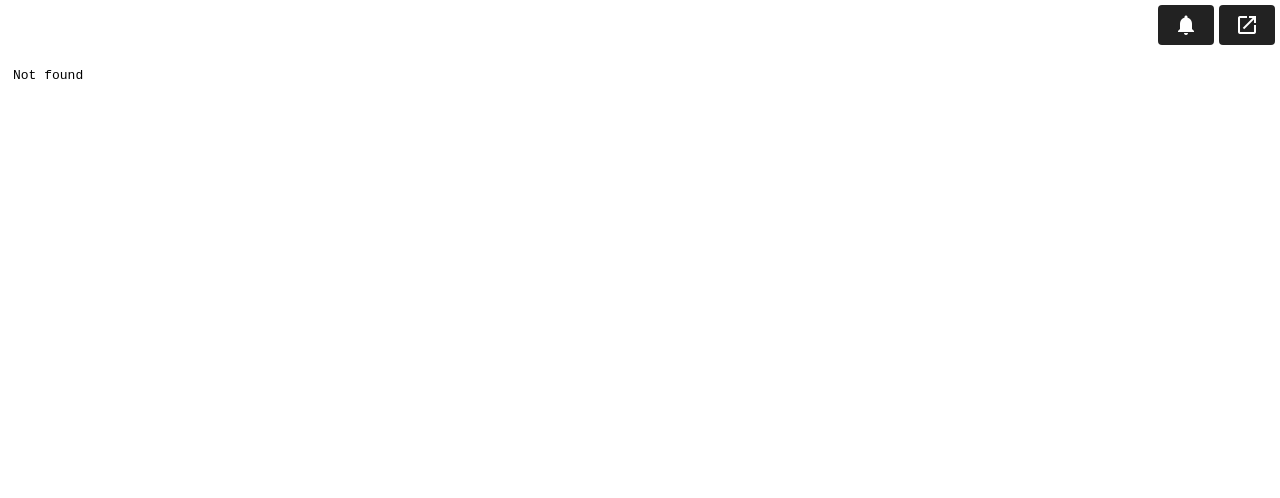
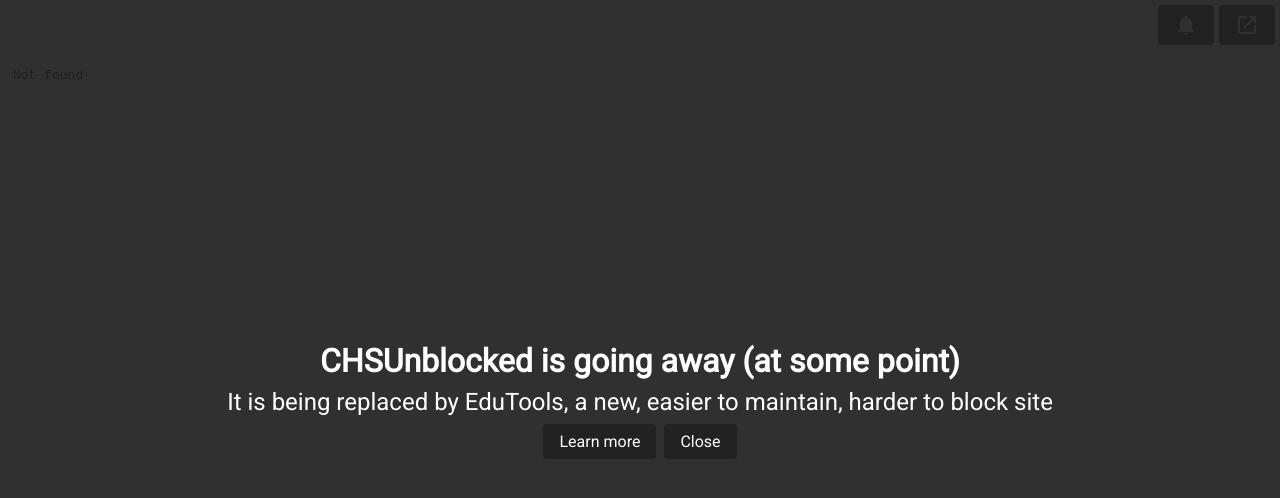
Before and after one commit to CHSUnblocked/embed, a plain HTML site: page index.html in a window 1280 px wide. Drawn offline with Linux system fonts and the light colour scheme.

Commit message:
add going away notice

```diff
--- a/index.html
+++ b/index.html
@@ -1,4 +1,4 @@
-<!DOCTYPE html>
+<!doctype html>
 <html>
     <head>
         <meta charset="UTF-8" />
@@ -42,7 +42,7 @@
             * {
                 user-select: none;
                 box-sizing: border-box;
-        font-family: 'Roboto', sans-serif;
+                font-family: "Roboto", sans-serif;
             }
             .flexgrow {
                 flex-grow: 1;
@@ -157,19 +157,64 @@
                 padding: 20px;
                 margin: 10px;
             }
+            .notice {
+                background-color: #222222ee;
+                position: fixed;
+                top: 0;
+                left: 0;
+                width: 100%;
+                height: 100%;
+                color: white;
+                padding: 5px;
+                justify-content: center;
+                align-items: center;
+                display: flex;
+                flex-direction: column;
+                gap: 8px;
+            }
+            .notice > * {
+                margin: 0;
+            }
         </style>
     </head>
 
     <body>
+        <div class="notice">
+            <h1>CHSUnblocked is going away (at some point)</h1>
+            <h2>
+                It is being replaced by EduTools, a new, easier to maintain,
+                harder to block site
+            </h2>
+            <div style="display: flex; flex-direction: row; gap: 8px">
+                <a
+                    href="https://sites.google.com/schoolsnet.act.edu.au/chsunblocked/deprecation"
+                    target="_blank"
+                    class="material-button"
+                    >Learn more</a
+                >
+                <button
+                    class="material-button"
+                    onclick="document.querySelector('.notice').remove()"
+                >
+                    Close
+                </button>
+            </div>
+        </div>
         <div class="settings hide">
             <div class="container">
-        <button onclick="closeSettings()" class="material-button closebtn">
+                <button
+                    onclick="closeSettings()"
+                    class="material-button closebtn"
+                >
                     <i class="material-icons">close</i>
                 </button>
 
-        <h2 style="font-weight: 100;">Open</h2>
+                <h2 style="font-weight: 100">Open</h2>
                 <div class="flexgrow"></div>
-        <button onclick="openFullscreenIframe()" class="material-button">
+                <button
+                    onclick="openFullscreenIframe()"
+                    class="material-button"
+                >
                     <i class="material-icons">open_in_new</i>
                 </button>
             </div>
@@ -224,7 +269,7 @@
                     }</title><link rel="icon" type="image/x-icon" href="${
                         document.getElementById("iconurl").value
                     }"><style>*{width:100%;height:100%;outline:0;border:0;padding:0;margin:0;}</style><iframe allow-pointer-lock id='frame' class="fullscreen-iframe" src="${url}"></iframe><script>setTimeout(function () {document.getElementById('frame').focus()}, 1000);</sc` +
-            `ript>`
+                        `ript>`,
                 );
                 document.body.innerHTML = `<style>*{padding:0;margin:0;width:100%;height:100%;}</style><div style="background-color:#1c1c1c;border-radius:4px;display:flex;align-items:center;justify-content:center;color:white;cursor:pointer" onclick="newTab.close();location.reload()">Bring Back Here</div>`;
                 newTab.onbeforeunload = function () {
```
Lines whose indentation alone changed are shown as unchanged.
